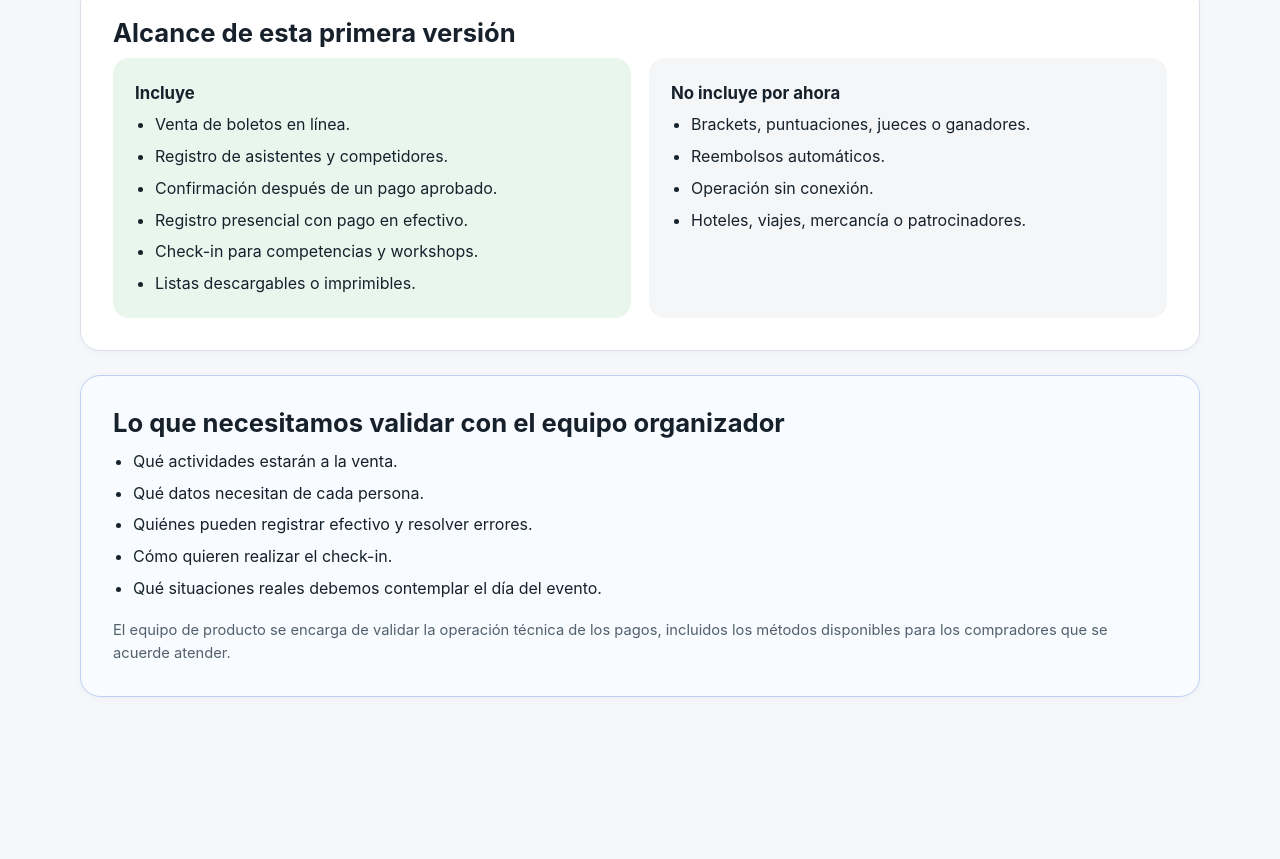
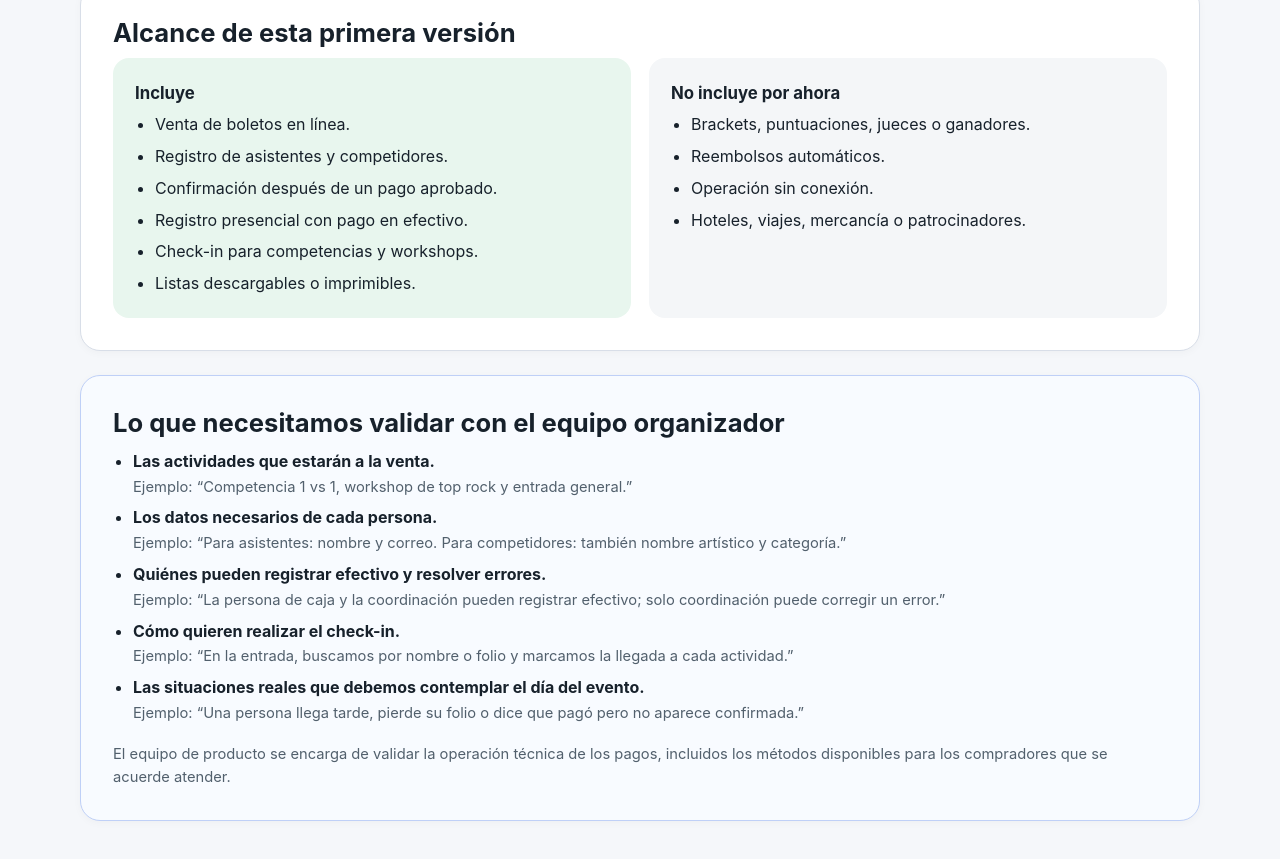
Before and after one commit to KevinBarrera/november-2026-mvp-proposal, a plain HTML site: page index.html in a window 1280 px wide. Shown: the part 2257-3116 px from the top of the page. Before the commit the page ends 3026 px from the top, so only its background shows below. Drawn offline with Linux system fonts and the light colour scheme.

Commit message:
docs: clarify organizer validation examples

```diff
--- a/index.html
+++ b/index.html
@@ -56,6 +56,8 @@
       .scope ul, .validation ul { margin: 0; padding-left: 20px; }
       .scope li + li, .validation li + li { margin-top: 7px; }
       .validation { background: #f8fbff; border-color: #bfd0f7; }
+      .validation strong { display: block; color: var(--ink); }
+      .example { display: block; margin-top: 2px; color: var(--muted); font-size: .92rem; }
       .small { margin: 18px 0 0; font-size: .92rem; }
       @media (max-width: 720px) {
         main { width: min(100% - 24px, 1120px); padding-top: 12px; }
@@ -184,11 +186,11 @@
       <section class="validation">
         <h2>Lo que necesitamos validar con el equipo organizador</h2>
         <ul>
-          <li>Qué actividades estarán a la venta.</li>
-          <li>Qué datos necesitan de cada persona.</li>
-          <li>Quiénes pueden registrar efectivo y resolver errores.</li>
-          <li>Cómo quieren realizar el check-in.</li>
-          <li>Qué situaciones reales debemos contemplar el día del evento.</li>
+          <li><strong>Las actividades que estarán a la venta.</strong><span class="example">Ejemplo: “Competencia 1 vs 1, workshop de top rock y entrada general.”</span></li>
+          <li><strong>Los datos necesarios de cada persona.</strong><span class="example">Ejemplo: “Para asistentes: nombre y correo. Para competidores: también nombre artístico y categoría.”</span></li>
+          <li><strong>Quiénes pueden registrar efectivo y resolver errores.</strong><span class="example">Ejemplo: “La persona de caja y la coordinación pueden registrar efectivo; solo coordinación puede corregir un error.”</span></li>
+          <li><strong>Cómo quieren realizar el check-in.</strong><span class="example">Ejemplo: “En la entrada, buscamos por nombre o folio y marcamos la llegada a cada actividad.”</span></li>
+          <li><strong>Las situaciones reales que debemos contemplar el día del evento.</strong><span class="example">Ejemplo: “Una persona llega tarde, pierde su folio o dice que pagó pero no aparece confirmada.”</span></li>
         </ul>
         <p class="small">El equipo de producto se encarga de validar la operación técnica de los pagos, incluidos los métodos disponibles para los compradores que se acuerde atender.</p>
       </section>
```
